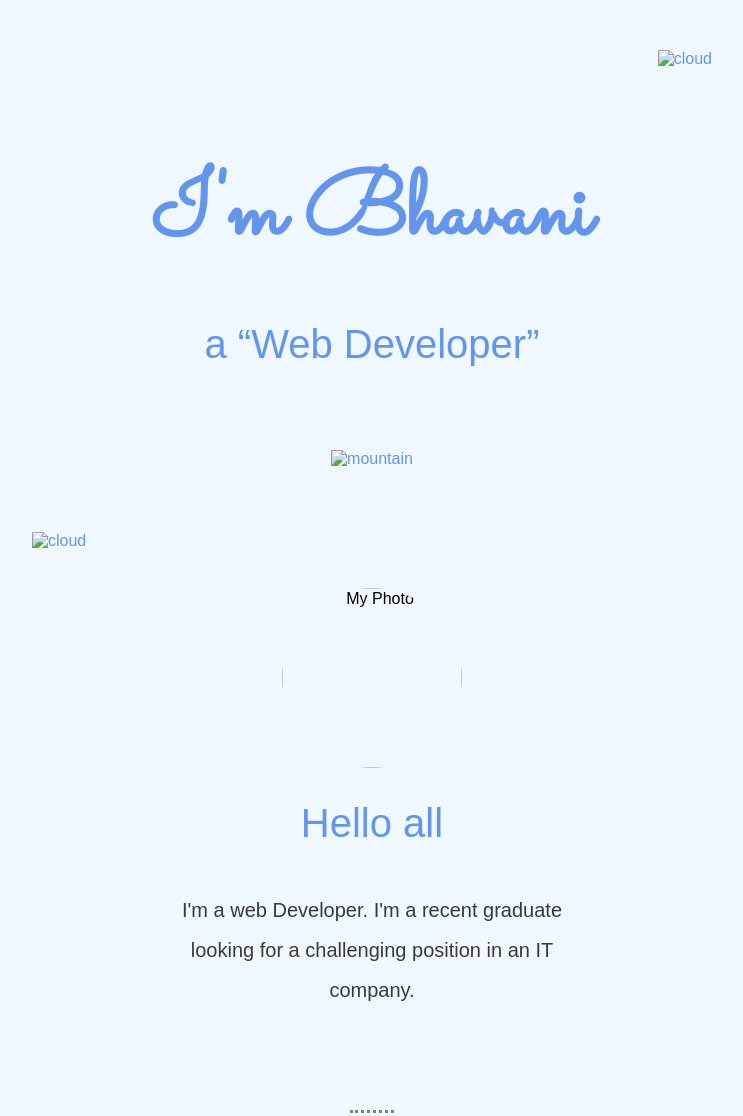
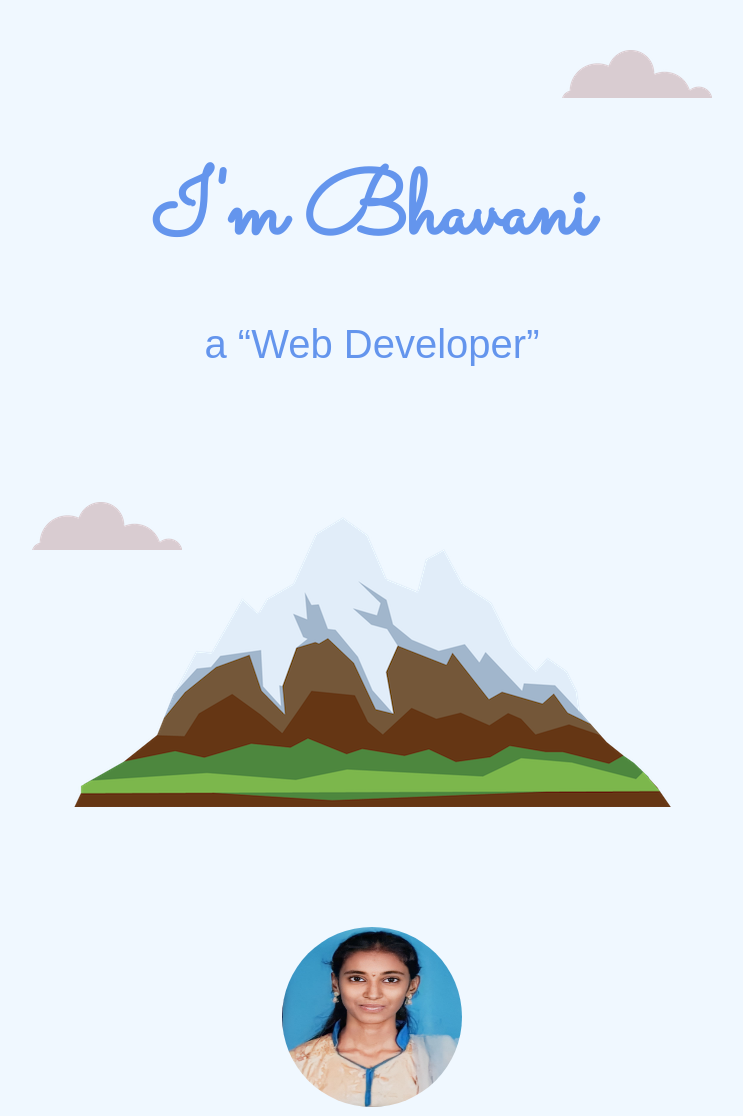
Before and after one commit to Bhavani-2605/Bhavani-2605.github.io, a plain HTML site: page index.html in a window 1280 px wide. Shown: the top 1116 px of the page, without its empty margins (268-1011 px from the left). Drawn offline with Linux system fonts and the light colour scheme; files whose address does not match are found by name.

Commit message:
Update index.html

```diff
--- a/index.html
+++ b/index.html
@@ -10,16 +10,16 @@
 </head>
 <body>
     <div class="top-container">
-        <img class="top-cloud" src="./assets/cloud.png" alt="cloud">
+        <img class="top-cloud" src="cloud.png" alt="cloud">
         <h1>I'm Bhavani</h1>
         <h2><blockquote>a <q>Web Developer</q></blockquote></h2>
-        <img class="bottom-cloud" src="./assets/cloud.png" alt="cloud">
-        <img class="mountain" src="./assets/mountain.png" alt="mountain">
+        <img class="bottom-cloud" src="cloud.png" alt="cloud">
+        <img class="mountain" src="mountain.png" alt="mountain">
     </div>
 
     <div class="middle-container">
         <div>
-            <img class="myimg" src="./assets/photobhanu.jpg" alt="My Photo" height="180px" width="180px">
+            <img class="myimg" src="photobhanu.jpg" alt="My Photo" height="180px" width="180px">
             <h2 class="heading">Hello all</h2>
             <p class="intro">I'm a web Developer. I'm a recent graduate looking for a challenging position in an IT company.</p>
         </div>
```
